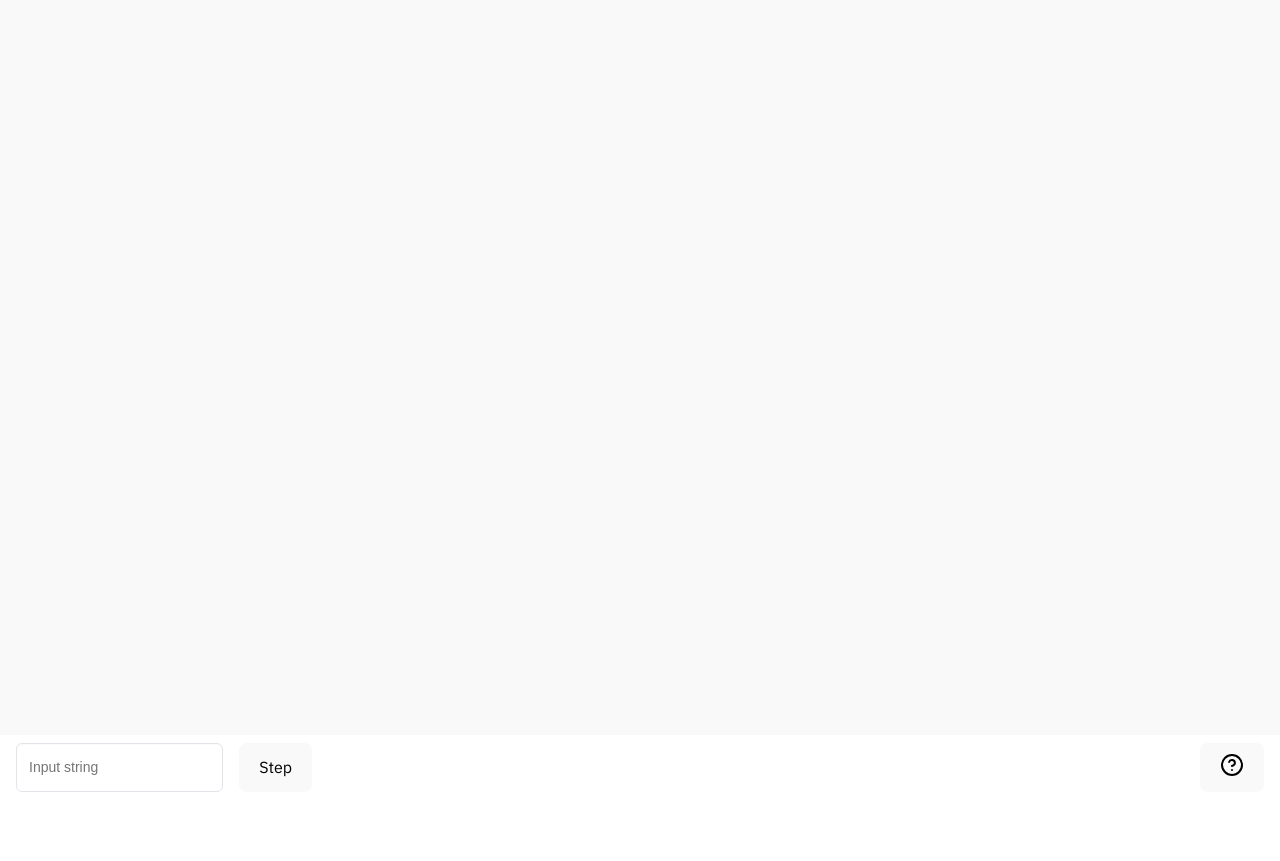
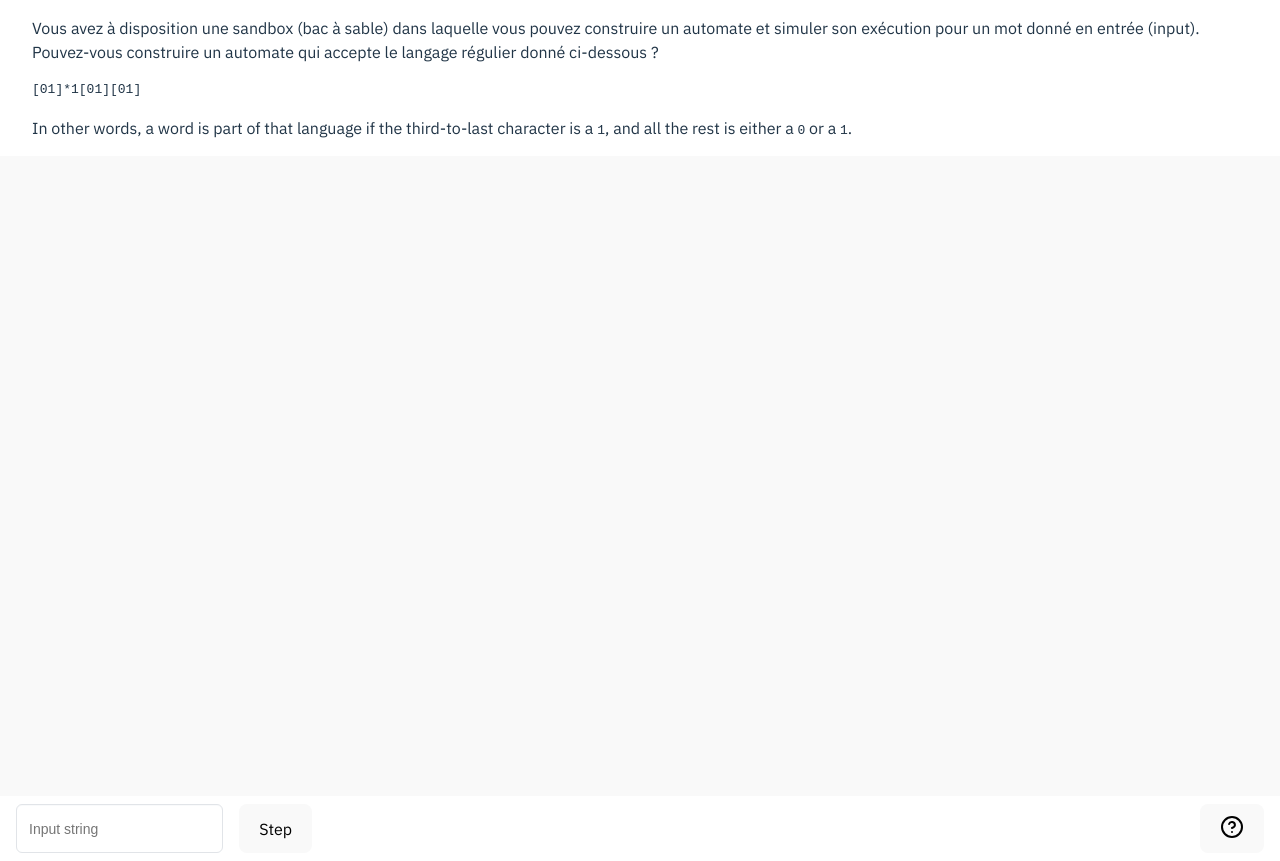
Before and after one commit to shilangyu/nfa-sandbox, a website built with Vite: page index.html in a window 1280 px wide. Before the commit the page ends 800 px from the top, so only its background shows below. Built offline with nearby package versions, Linux system fonts and the light colour scheme.

Commit message:
Add instructions

```diff
--- a/index.html
+++ b/index.html
@@ -7,6 +7,18 @@
     <title>NFA simulation</title>
   </head>
   <body>
+    <div id="instructions">
+      <p>
+        Vous avez à disposition une sandbox (bac à sable) dans laquelle vous pouvez construire un
+        automate et simuler son exécution pour un mot donné en entrée (input). Pouvez-vous
+        construire un automate qui accepte le langage régulier donné ci-dessous ?
+      </p>
+      <code>[01]*1[01][01]</code>
+      <p>
+        In other words, a word is part of that language if the third-to-last character is a
+        <code>1</code>, and all the rest is either a <code>0</code> or a <code>1</code>.
+      </p>
+    </div>
     <canvas id="sandbox"></canvas>
     <div id="simulation">
       <input type="text" id="simulation-input" placeholder="Input string" />
--- a/src/style.css
+++ b/src/style.css
@@ -43,6 +43,12 @@ h1 {
   display: flex;
   flex-direction: row;
   align-items: center;
+}
+
+#instructions {
+  display: flex;
+  flex-direction: column;
+  padding: 0em 2em;
 }
 
 #sandbox {
```
